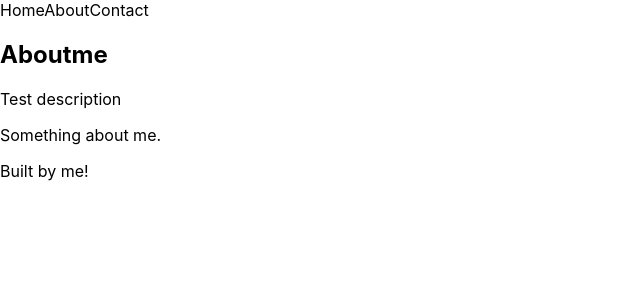
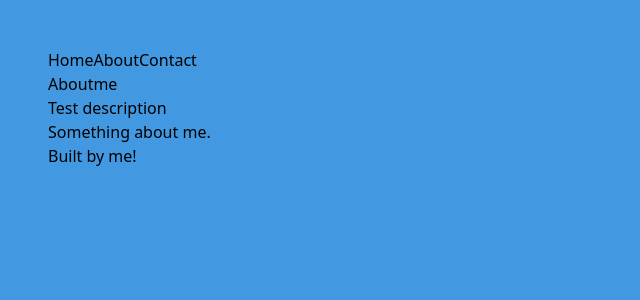
Before and after one commit to arvinatienza/tutorial-nextjs, a Next.js app: page /about in a window 1280 px wide. Shown: the top 300 px of the page, without its empty margins (0-640 px from the left). Built offline with nearby package versions, Linux system fonts and the light colour scheme.

Commit message:
Add tailwind and postcss

```diff
--- /dev/null
+++ b/_posts/second-post.md
@@ -0,0 +1,6 @@
+---
+title: 'Hello, world 2!'
+author: 'Arvin'
+---
+
+new test
--- a/components/PostList.js
+++ b/components/PostList.js
@@ -10,7 +10,7 @@ export default function PostList({ posts }) {
       <ul>
         {posts && posts.map((post) => {
           return (
-            <li key={post.slug}>
+            <li className="p-5 mb-7 bg-color-red" key={post.slug}>
               <Link href={{ pathname: `/post/${post.slug}` }}>
                 <a>{post.frontmatter.title}</a>
               </Link>
--- a/package.json
+++ b/package.json
@@ -10,9 +10,11 @@
   "dependencies": {
     "gray-matter": "^4.0.2",
     "next": "9.5.2",
+    "postcss-preset-env": "^6.7.0",
     "raw-loader": "^4.0.1",
     "react": "16.13.1",
     "react-dom": "16.13.1",
-    "react-markdown": "^4.3.1"
+    "react-markdown": "^4.3.1",
+    "tailwindcss": "^1.7.4"
   }
 }
--- a/pages/_app.js
+++ b/pages/_app.js
@@ -1,4 +1,4 @@
-import '../styles/globals.css'
+import '../styles/index.css'
 
 function MyApp({ Component, pageProps }) {
   return <Component {...pageProps} />
--- a/pages/index.js
+++ b/pages/index.js
@@ -1,5 +1,5 @@
 import Head from 'next/head'
-import styles from '../styles/Home.module.css'
+//import styles from '../styles/Home.module.css'
 //import MainNavigation from '../components/main-navigation.js'
 import matter from 'gray-matter'
 
--- /dev/null
+++ b/postcss.config.js
@@ -0,0 +1,3 @@
+module.exports = {
+  plugins: ['tailwindcss', 'postcss-preset-env'],
+}
--- a/styles/globals.css
+++ b/styles/globals.css
@@ -1,16 +1,22 @@
+@tailwind base;
+
+@tailwind components;
+
+@tailwind utilities;
+
 html,
 body {
-  padding: 0;
-  margin: 0;
-  font-family: -apple-system, BlinkMacSystemFont, Segoe UI, Roboto, Oxygen,
-    Ubuntu, Cantarell, Fira Sans, Droid Sans, Helvetica Neue, sans-serif;
+  /*padding: 0;*/
+  /*margin: 0;*/
+  /*font-family: -apple-system, BlinkMacSystemFont, Segoe UI, Roboto, Oxygen,*/
+    /*Ubuntu, Cantarell, Fira Sans, Droid Sans, Helvetica Neue, sans-serif;*/
 }
 
 a {
-  color: inherit;
-  text-decoration: none;
+  /*color: inherit;*/
+  /*text-decoration: none;*/
 }
 
 * {
-  box-sizing: border-box;
+  /*box-sizing: border-box;*/
 }
--- /dev/null
+++ b/styles/index.css
@@ -0,0 +1,7 @@
+@tailwind base;
+@tailwind components;
+@tailwind utilities;
+
+body {
+  @apply bg-blue-500 p-12;
+}
--- /dev/null
+++ b/tailwind.config.js
@@ -0,0 +1,8 @@
+module.exports = {
+  purge: [],
+  theme: {
+    extend: {},
+  },
+  variants: {},
+  plugins: [],
+}
```
Also changed, not shown: 2 other files (tests, documents, lock files or other folders).
